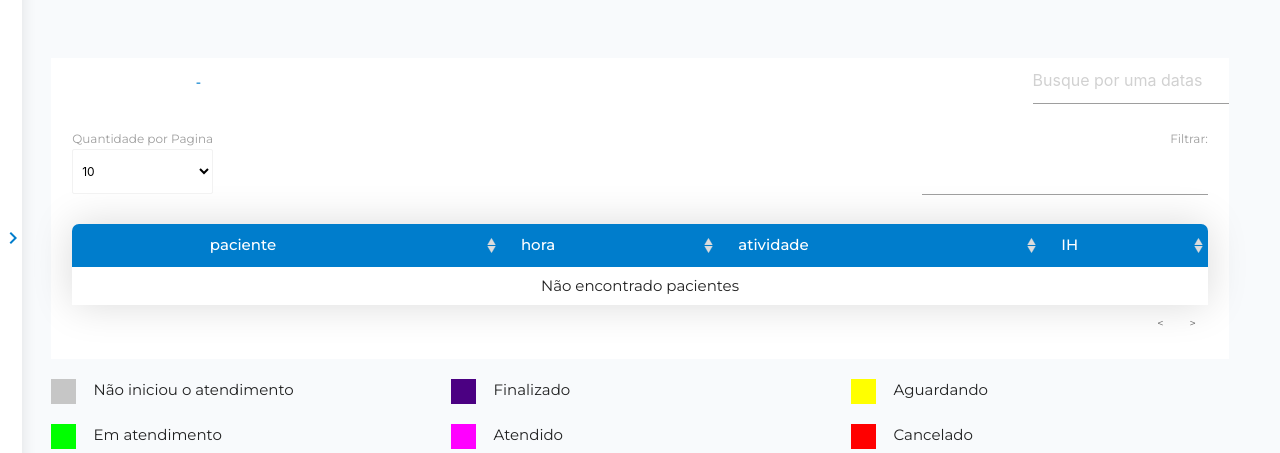
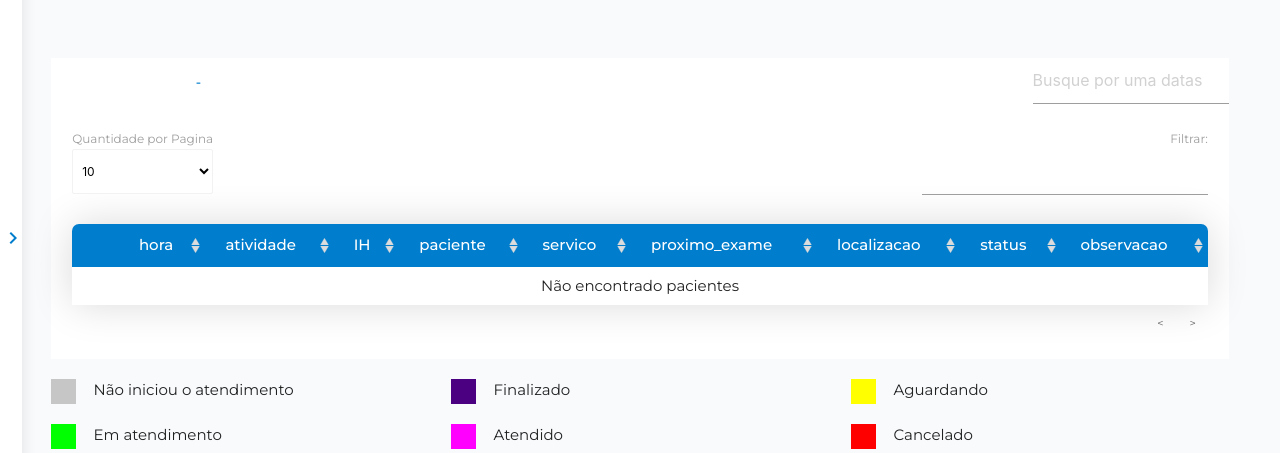
Before and after one commit to lucastavaresdev/Projetos-sistemas, a PHP site: page /dashboard.php?setor=1 in a window 1280 px wide. Shown: the part 210-663 px from the top of the page. Run offline with PHP 8.4, Linux system fonts and the light colour scheme; the visitor is signed in with stand-in values (Sample User, id 1); data that the repository does not hold is empty; a stand-in replaces the project's code that opens the database connection.

Commit message:
dashboard com proximo serviço

```diff
--- a/painel4/src/dashboard.php
+++ b/painel4/src/dashboard.php
@@ -81,13 +81,17 @@
                             <tr>
                                     <th></th>
                                     <th class="ocultar">id_agendamento</th>
-                                    <th>paciente</th>
                                     <th>hora</th>
                                     <th>atividade</th>
                                     <th>IH</th>
+                                    <th>paciente</th>
+                                    <th>servico</th>
+                                    <th >proximo_exame</th>
+                                    <th >localizacao</th>
+                                    <th>status</th>
+                                    <th >observacao</th>
                                     <th class="ocultar">codigo_exame</th>
                                     <th class="ocultar">codigo_servico</th>
-                                    <th class="ocultar">servico</th>
                                     <th class="ocultar">descricao_exame</th>
                                     <th class="ocultar">anotacao</th>
                                     <th class="ocultar">sexo</th>
@@ -101,13 +105,9 @@
                                     <th class="ocultar">checkout_exame</th>
                                     <th class="ocultar">tempo_exame</th>
                                     <th class="ocultar">tempo_decorrido_do_exame<</th>
-                                    <th class="ocultar">status</th>
                                     <th class="ocultar">desc_status</th>
                                     <th class="ocultar">tempo_espera</th>
-                                    <th class="ocultar">localizacao</th>
-                                    <th class="ocultar">observacao</th>
                                     <th class="ocultar">hora_agendamento</th>
-                                    <th class="ocultar">proximo_exame</th>
                             </tr>
                         </thead>
                         <tbody id="listadePacientes"></tbody>
--- a/painel4/src/js/index.js
+++ b/painel4/src/js/index.js
@@ -44,62 +44,36 @@ function lista_de_pacientes(data) {
 
             var nstatus = status(data[i].checkin_unidade, data[i].checkout_unidade, data[i].checkin_exame, data[i].checkout_exame, data[i].status)
 
-            // var cols = '<td  class="ocutarmobile"></td>' +
-            //     '<td class="ocultar">' + se_null(data[i].id_agendamento) + '</td>' +
-            //     '<td>' + se_null(data[i].hora) + '</td>' +
-            //     '<td>' + se_null(data[i].atividade) + '</td>' +
-            //     '<td>' + se_null(data[i].IH) + '</td>' +
-            //     '<td>' + se_null(data[i].paciente) + '</td>' +
-            //     '<td>' + se_null(data[i].servico) + '</td>' +
-            //     '<td>' + se_null(data[i].proximo_exame) + '</td>' +
-            //     '<td>' + c_localizacao(data[i].localizacao) + '</td>' +
-            //     '<td><div class="status-' + nstatus + ' center-status">' + nstatus + '</div></td>' +
-            //     `<td id="${data[i].IH + data[i].atividade}" class='center' ><a><i id="${data[i].IH + data[i].atividade}botao" class="material-icons botao_modal">info_outline</i></a></td>` +
-            //     '<td class="ocultar">' + se_null(data[i].codigo_servico) + '</td>' +
-            //     '<td class="ocultar">' + se_null(data[i].descricao_exame) + '</td>' +
-            //     '<td class="ocultar">' + se_null(data[i].sexo) + '</td>' +
-            //     '<td class="ocultar">' + se_null(data[i].data_nascimento) + '</td>' +
-            //     '<td class="ocultar">' + se_null(data[i].nome_medico) + '</td>' +
-            //     '<td class="ocultar">' + se_null(data[i].crm) + '</td>' +
-            //     '<td class="ocultar">' + se_null(data[i].checkin_unidade) + '</td>' +
-            //     '<td class="ocultar">' + se_null(data[i].checkout_unidade) + '</td>' +
-            //     '<td class="ocultar">' + se_null(data[i].tempo_vinculado) + '</td>' +
-            //     '<td class="ocultar">' + se_null(data[i].checkin_exame) + '</td>' +
-            //     '<td class="ocultar">' + se_null(data[i].checkout_exame) + '</td>' +
-            //     '<td class="ocultar">' + se_null(data[i].tempo_exame) + '</td>' +
-            //     '<td class="ocultar">' + se_null(data[i].tempo_decorrido_do_exame) + '</td>' +
-            //     '<td class="ocultar">' + se_null(data[i].desc_status) + '</td>' +
-            //     '<td class="ocultar">' + se_null(data[i].tempo_espera) + '</td>';
 
             var cols = '<td  class="ocutarmobile"></td>' +
                 '<td class="ocultar">' + data[i].id_agendamento + '</td>' +
-                '<td>' + data[i].paciente + '</td>' +
-                '<td>' + data[i].hora + '</td>' +
-                '<td>' + data[i].atividade + '</td>' +
-                '<td>' + data[i].IH + '</td>' +
+                '<td>' + se_null(data[i].hora) + '</td>' +
+                '<td>' + se_null(data[i].atividade) + '</td>' +
+                '<td>' + se_null(data[i].IH) + '</td>' +
+                '<td>' + se_null(data[i].paciente) + '</td>' +
+                '<td>' + se_null(data[i].servico) + '</td>' +
+                '<td >' + se_null(data[i].proximo_exame) + '</td>' +
+                '<td >' + c_localizacao(data[i].localizacao) + '</td>' +
+                '<td><div class="status-' + nstatus + ' center-status">' + nstatus + '</div></td>' +
+                `<td id="${data[i].IH + data[i].atividade}" class='center' ><a><i id="${data[i].IH + data[i].atividade}botao" class="material-icons botao_modal">info_outline</i></a></td>` +
                 '<td class="ocultar">' + data[i].codigo_exame + '</td>' +
                 '<td class="ocultar">' + data[i].codigo_servico + '</td>' +
-                '<td class="ocultar">' + data[i].servico + '</td>' +
-                '<td class="ocultar">' + data[i].descricao_exame + '</td>' +
-                '<td class="ocultar">' + data[i].anotacao + '</td>' +
-                '<td class="ocultar">' + data[i].sexo + '</td>' +
-                '<td class="ocultar">' + data[i].data_nascimento + '</td>' +
-                '<td class="ocultar">' + data[i].nome_medico + '</td>' +
-                '<td class="ocultar">' + data[i].crm + '</td>' +
-                '<td class="ocultar">' + data[i].checkin_unidade + '</td>' +
-                '<td class="ocultar">' + data[i].checkout_unidade + '</td>' +
-                '<td class="ocultar">' + data[i].tempo_vinculado + '</td>' +
-                '<td class="ocultar">' + data[i].checkin_exame + '</td>' +
-                '<td class="ocultar">' + data[i].checkout_exame + '</td>' +
-                '<td class="ocultar">' + data[i].tempo_exame + '</td>' +
-                '<td class="ocultar">' + data[i].tempo_decorrido_do_exame + '</td>' +
-                '<td class="ocultar">' + data[i].status + '</td>' +
-                '<td class="ocultar">' + data[i].desc_status + '</td>' +
-                '<td class="ocultar">' + data[i].tempo_espera + '</td>' +
-                '<td class="ocultar">' + data[i].localizacao + '</td>' +
-                '<td class="ocultar">' + data[i].observacao + '</td>' +
-                '<td class="ocultar">' + data[i].hora_agendamento + '</td>' +
-                '<td class="ocultar">' + data[i].proximo_exame + '</td>';
+                '<td class="ocultar">' + se_null(data[i].descricao_exame) + '</td>' +
+                '<td class="ocultar">' + se_null(data[i].anotacao) + '</td>' +
+                '<td class="ocultar">' + se_null(data[i].sexo) + '</td>' +
+                '<td class="ocultar">' + se_null(data[i].data_nascimento) + '</td>' +
+                '<td class="ocultar">' + se_null(data[i].nome_medico) + '</td>' +
+                '<td class="ocultar">' + se_null(data[i].crm) + '</td>' +
+                '<td class="ocultar">' + se_null(data[i].checkin_unidade) + '</td>' +
+                '<td class="ocultar">' + se_null(data[i].checkout_unidade) + '</td>' +
+                '<td class="ocultar">' + se_null(data[i].tempo_vinculado) + '</td>' +
+                '<td class="ocultar">' + se_null(data[i].checkin_exame) + '</td>' +
+                '<td class="ocultar">' + se_null(data[i].checkout_exame) + '</td>' +
+                '<td class="ocultar">' + se_null(data[i].tempo_exame) + '</td>' +
+                '<td class="ocultar">' + se_null(data[i].tempo_decorrido_do_exame) + '</td>' +
+                '<td class="ocultar">' + se_null(data[i].desc_status) + '</td>' +
+                '<td class="ocultar">' + se_null(data[i].tempo_espera) + '</td>' +
+                '<td class="ocultar">' + se_null(data[i].hora_agendamento) + '</td>';
 
             var linha = tr.innerHTML = cols;
             tbody.innerHTML += linha;
@@ -323,13 +297,17 @@ function data_table(d) {
                     "defaultContent": ''
                 },
                 { 'data': "id_agendamento" },
-                { 'data': "paciente" },
                 { 'data': "hora" },
                 { 'data': "atividade" },
                 { 'data': "IH" },
+                { 'data': "paciente" },
+                { 'data': "servico" },
+                { 'data': "proximo_exame" },
+                { 'data': "localizacao" },
+                { 'data': "status" },
+                { 'data': "observacao" },
                 { 'data': "codigo_exame" },
                 { 'data': "codigo_servico" },
-                { 'data': "servico" },
                 { 'data': "descricao_exame" },
                 { 'data': "anotacao" },
                 { 'data': "sexo" },
@@ -343,13 +321,9 @@ function data_table(d) {
                 { 'data': "checkout_exame" },
                 { 'data': "tempo_exame" },
                 { 'data': "tempo_decorrido_do_exame" },
-                { 'data': "status" },
                 { 'data': "desc_status" },
                 { 'data': "tempo_espera" },
-                { 'data': "localizacao" },
-                { 'data': "observacao" },
                 { 'data': "hora_agendamento" },
-                { 'data': "proximo_exame" },
 
 
             ],
```
